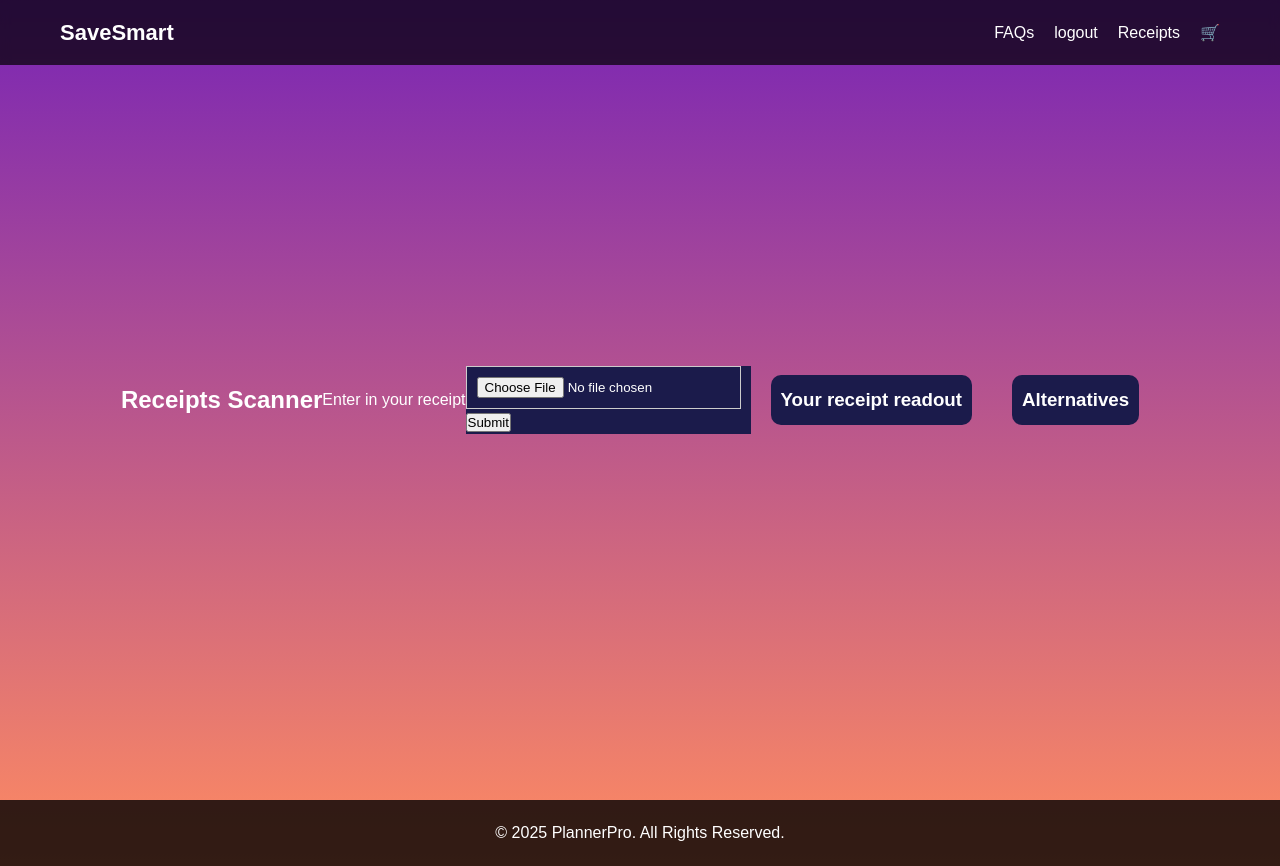
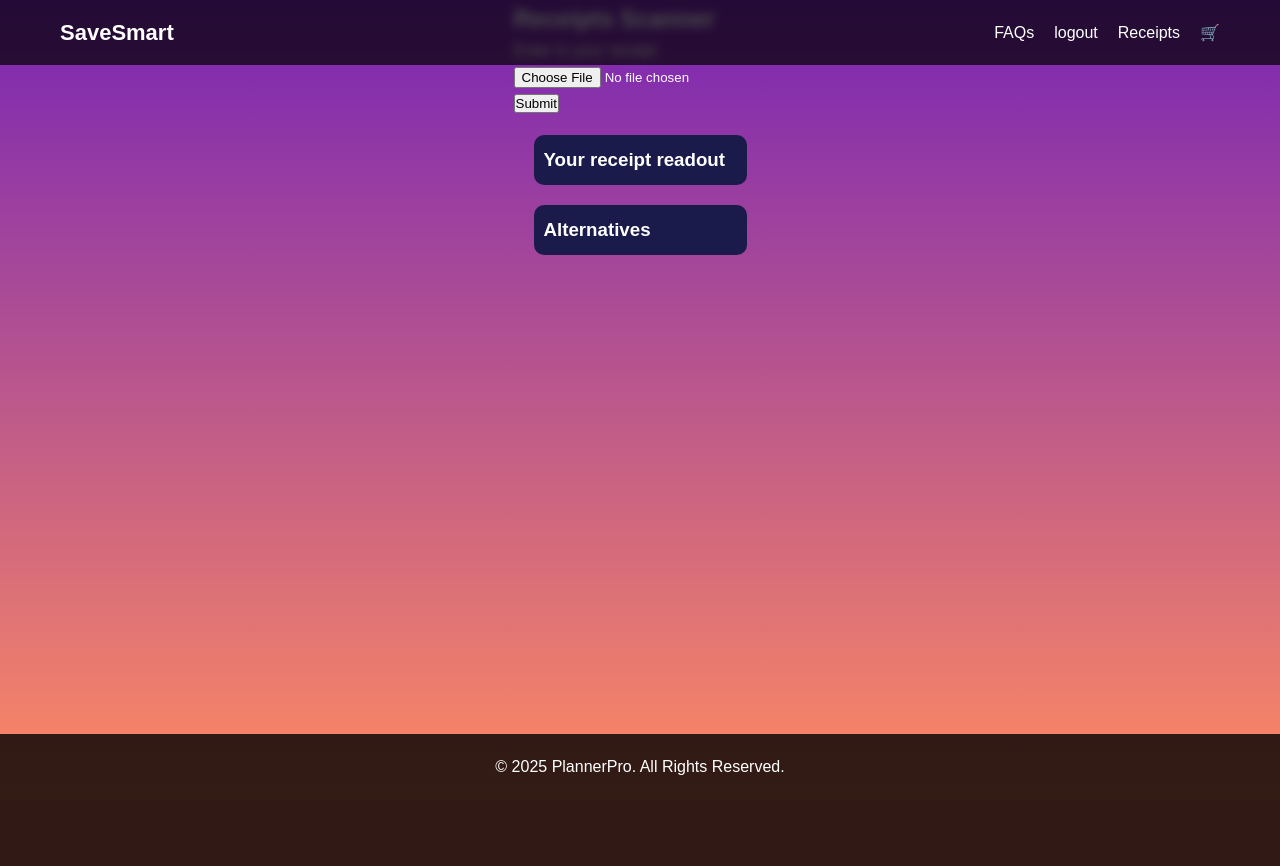
Before and after one commit to rezneac/Group6, a Flask app: page /receipt in a window 1280 px wide. After the commit the page ends 775 px from the top, so only its background shows below. Run offline with Flask 3, Linux system fonts and the light colour scheme; a user stored in the database is signed in.

Commit message:
faqs border

```diff
--- a/static/styles.css
+++ b/static/styles.css
@@ -429,43 +429,6 @@
   .register-link p a:hover{
     text-decoration: underline;
   }
-/*receipt page*/
-receiptmain{
-    display: flex;
-    justify-content: center;
-    align-items: center;
-    min-height: 100vh;
-}
-.reciepts{
-    background-color: #8c52ff;
-    display: flex;
-    justify-content: center;
-    align-items: center;
-    min-height: 100vh;
-}
-.receipt-form{
-    font: 20px;
-    background-color: #1b1b4b;
-    display: flex;
-    justify-content: center;
-    align-items: center;
-}
-.receipts h2 {
-    font-size: 28px;
-    margin-bottom: 10px;
-}
-
-.receipts p {
-    font-size: 18px;
-    margin-bottom: 20px;
-}
-
-.receipt-form input[type="file"] {
-    padding: 10px;
-    border: 1px solid #ccc;
-    margin-right: 10px;
-}
-
 /* Progress Bar Styling */
 .global-progress-title {
     text-align: center;
@@ -524,6 +487,7 @@
     margin-top: 100px;;
     width: 80%;
     max-width: 800px;
+    border: 2px solid rgba(255, 255, 255, .2);
     background: rgba(255, 255, 255, 0.1);
     border-radius: 15px;
     padding: 20px;
```
